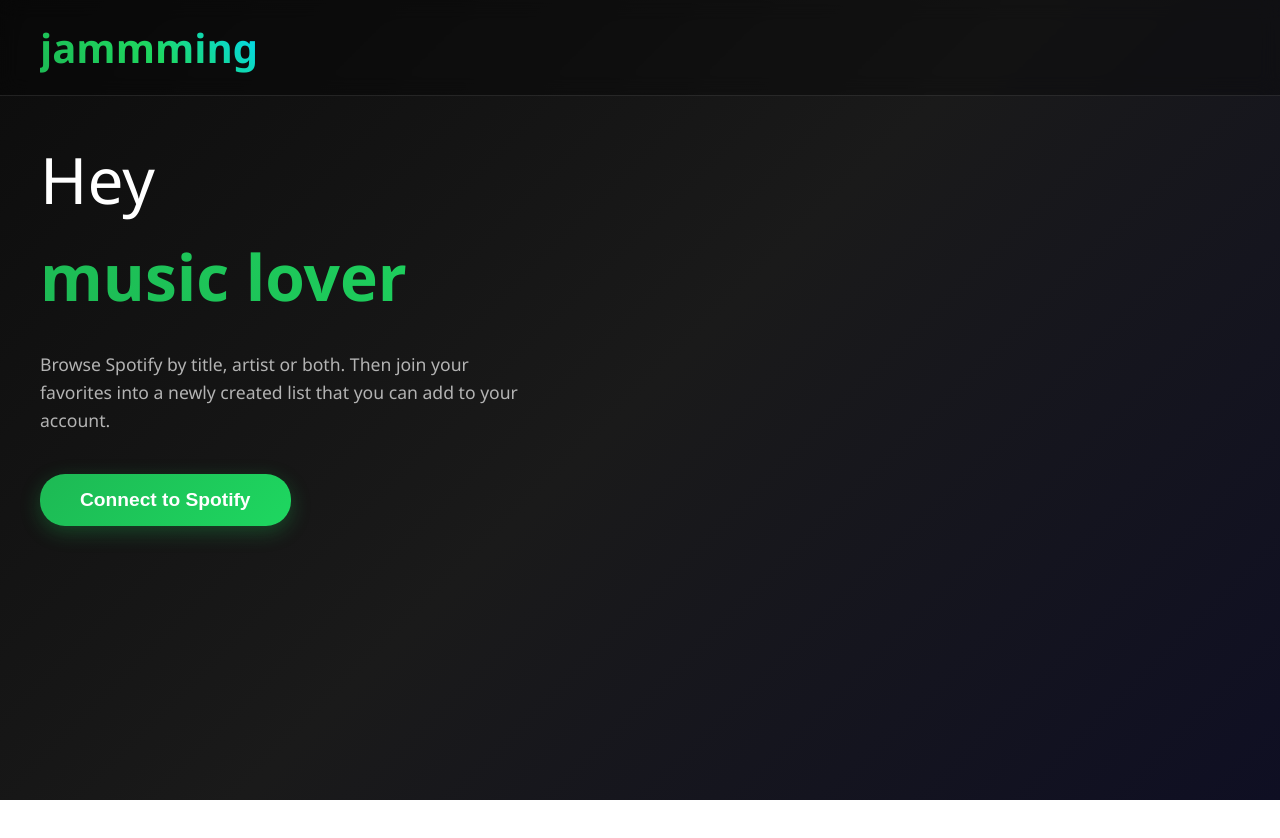
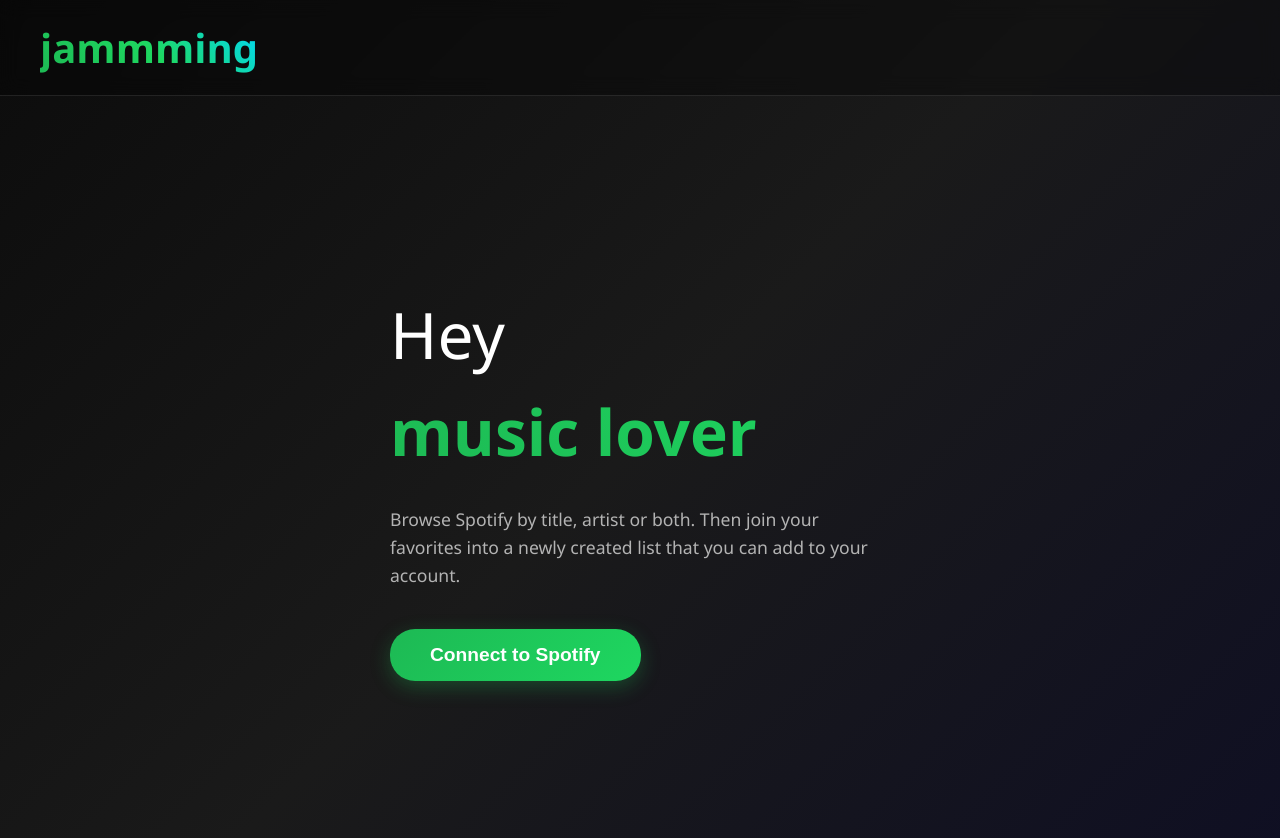
Before and after one commit to ScottODev/jammming, a React (Create React App) app: page / in a window 1280 px wide. Shown: the top 838 px of the page. Before the commit the page ends 800 px from the top, so only its background shows below. Built offline with nearby package versions, Linux system fonts and the light colour scheme; no server answers.

Commit message:
Centering welcome message + search

```diff
--- a/src/App.css
+++ b/src/App.css
@@ -69,6 +69,14 @@
 .logout-btn:hover {
   transform: translateY(-2px);
   box-shadow: 0 6px 20px rgba(255, 107, 107, 0.4);
+}
+
+.welcome-wrapper {
+  display: flex;
+  justify-content: center;
+  align-items: center;
+  min-height: calc(100vh - 100px);
+  padding: 40px 20px;
 }
 
 /* Welcome Section */
--- a/src/App.js
+++ b/src/App.js
@@ -1,4 +1,4 @@
-//import logo from './logo.svg'; <- Not sure if I will use this yet so commented out.
+// import logo from './logo.svg'; // Not used yet
 import React, { useState, useEffect } from 'react';
 import './App.css';
 import SearchBar from './components/SearchBar';
@@ -7,33 +7,19 @@ import Playlist from './components/Playlist';
 import Spotify from './util/Spotify'; // Importing Spotify module for API calls
 
 function App() {
-
   // STATE MANAGEMENT
-
-  // Playlist state
   const [playlistName, setPlaylistName] = useState('New Playlist');
   const [playlistTracks, setPlaylistTracks] = useState([]);
-
-  // Search functionality state
   const [searchResults, setSearchResults] = useState([]);
-
-  // Authentication state
   const [isConnected, setIsConnected] = useState(false);
   const [userInfo, setUserInfo] = useState(null);
 
   // SPOTIFY AUTHENTICATION
-
-  /**
-   * Connects to Spotify using PKCE OAuth flow
-   * Gets user access token and fetches user profile info
-   */
   const connectToSpotify = async () => {
     try {
       const token = await Spotify.getAccessToken();
       if (token) {
         console.log("✅ Successfully connected to Spotify!");
-
-        // Fetch user profile information
         const user = await Spotify.getUserInfo();
         setUserInfo(user);
         setIsConnected(true);
@@ -43,116 +29,58 @@ function App() {
     }
   };
 
-  /**
-   * Check if user is already authenticated on page load
-   * Runs once when component mounts
-   */
   useEffect(() => {
     const checkConnection = async () => {
-      // Check if we have authorization code in URL or stored verifier
       const urlParams = new URLSearchParams(window.location.search);
       const code = urlParams.get('code');
-
       if (code || localStorage.getItem('code_verifier')) {
         console.log("Found auth code or verifier, attempting connection...");
         await connectToSpotify();
       }
     };
-
     checkConnection();
   }, []);
 
   // PLAYLIST MANAGEMENT
-
-  /**
-   * Adds a track to the user's custom playlist
-   * Prevents duplicate tracks from being added
-   * @param {Object} track - Track object containing id, name, artist, album, uri
-   */
   const addTrack = (track) => {
-    // Check for duplicates before adding
     const isTrackInPlaylist = playlistTracks.some(
       playlistTrack => playlistTrack.id === track.id
     );
-
     if (!isTrackInPlaylist) {
-      // Use spread operator to create new array (immutable update)
       setPlaylistTracks([...playlistTracks, track]);
     }
   };
 
-  /**
-   * Removes a track from the user's custom playlist
-   * @param {Object} track - Track object to remove
-   */
   const removeTrack = (track) => {
-    console.log("removeTrack called with:", track); // Debugging
-
-    // Filter out the track with matching ID (immutable update)
     setPlaylistTracks(
       playlistTracks.filter(playlistTrack => playlistTrack.id !== track.id)
     );
   };
 
-  /**
-   * Updates the playlist name
-   * @param {string} name - New playlist name
-   */
   const updatePlaylistName = (name) => {
-    console.log("updatePlaylistName called with:", name); // Debugging
     setPlaylistName(name);
   };
 
-  /**
-   * Saves the current playlist to user's Spotify account
-   * Creates new playlist and adds all tracks to it
-   * Resets local playlist after successful save
-   */
   const savePlaylist = async () => {
-    console.log("Saving playlist:", playlistName);
-
-    // Extract Spotify URIs from track objects
     const trackUris = playlistTracks.map(track => track.uri);
-    console.log("Track URIs to save:", trackUris);
-
     try {
-      // Call Spotify API to create playlist and add tracks
       const result = await Spotify.savePlaylist(playlistName, trackUris);
-
       if (result) {
-        console.log("✅ Playlist saved to Spotify successfully!");
         alert(`Playlist "${playlistName}" saved to your Spotify account!`);
-
-        // Reset playlist after successful save
         setPlaylistName('New Playlist');
         setPlaylistTracks([]);
       } else {
-        console.error("❌ Failed to save playlist");
         alert("Failed to save playlist. Please try again.");
       }
     } catch (error) {
-      console.error("Error saving playlist:", error);
       alert("Error saving playlist. Please try again.");
     }
   };
 
   // SEARCH FUNCTIONALITY
-
-  /**
-   * Searches Spotify's music library for tracks
-   * @param {string} term - Search query entered by user
-   */
   const search = (term) => {
-    console.log("=== SEARCH DEBUG START ===");
-    console.log("Search term:", term);
-
-    // Call Spotify API search method
     Spotify.search(term)
       .then(searchResults => {
-        console.log("SUCCESS:", searchResults);
-        console.log("Number of results:", searchResults.length);
-
-        // Update search results state
         setSearchResults(searchResults);
       })
       .catch(error => {
@@ -161,28 +89,20 @@ function App() {
   };
 
   // RENDER UI
-
   return (
     <div className="App">
-      {/* Header with logo and user info */}
+      {/* Header */}
       <header className="app-header">
         <h1 className="app-title">jammming</h1>
-
-        {/* Show user info only when connected */}
         {isConnected && userInfo && (
           <div className="user-info">
-            {/* User avatar (if available) */}
             {userInfo.imageUrl && (
               <img src={userInfo.imageUrl} alt="User" className="user-avatar" />
             )}
-
-            {/* User details */}
             <div className="user-details">
               <h3>{userInfo.name}</h3>
               <p>Connected to Spotify</p>
             </div>
-
-            {/* Logout button */}
             <button
               className="logout-btn"
               onClick={() => {
@@ -196,9 +116,10 @@ function App() {
         )}
       </header>
 
-      {/* Main content - show different UI based on connection status */}
+      {/* Main Content */}
       {!isConnected ? (
-        // ===== NOT CONNECTED: Show welcome screen =====
+        // Not connected
+        <div className="welcome-wrapper">
           <div className="welcome-section">
             <h2 className="welcome-title">Hey</h2>
             <h2 className="welcome-name">music lover</h2>
@@ -210,10 +131,12 @@ function App() {
               Connect to Spotify
             </button>
           </div>
+        </div>
       ) : (
-        // ===== CONNECTED: Show main app interface =====
+        // Connected
         <>
-          {/* Welcome section with search */}
+          {/* Welcome + Search */}
+          <div className="welcome-wrapper">
             <div className="welcome-section">
               <h2 className="welcome-title">Hey</h2>
               <h2 className="welcome-name">
@@ -223,16 +146,14 @@ function App() {
                 Browse Spotify by title, artist or both. Then join your favorites
                 into a newly created list that you can add to your account.
               </p>
-
-            {/* Search bar */}
               <div className="search-section">
-              <SearchBar onSearch={search}/>
+                <SearchBar onSearch={search} />
+              </div>
             </div>
           </div>
 
-          {/* Main content grid with search results and playlist */}
+          {/* Results + Playlist */}
           <div className="App-content">
-            {/* Search Results Card */}
             <div className="results-card">
               <div className="card-header">
                 <h2 className="card-title">Results</h2>
@@ -245,7 +166,6 @@ function App() {
               </div>
             </div>
 
-            {/* Playlist Card */}
             <div className="playlist-card">
               <div className="card-header">
                 <h2 className="card-title">Your List</h2>
```
Lines whose indentation alone changed are shown as unchanged.
